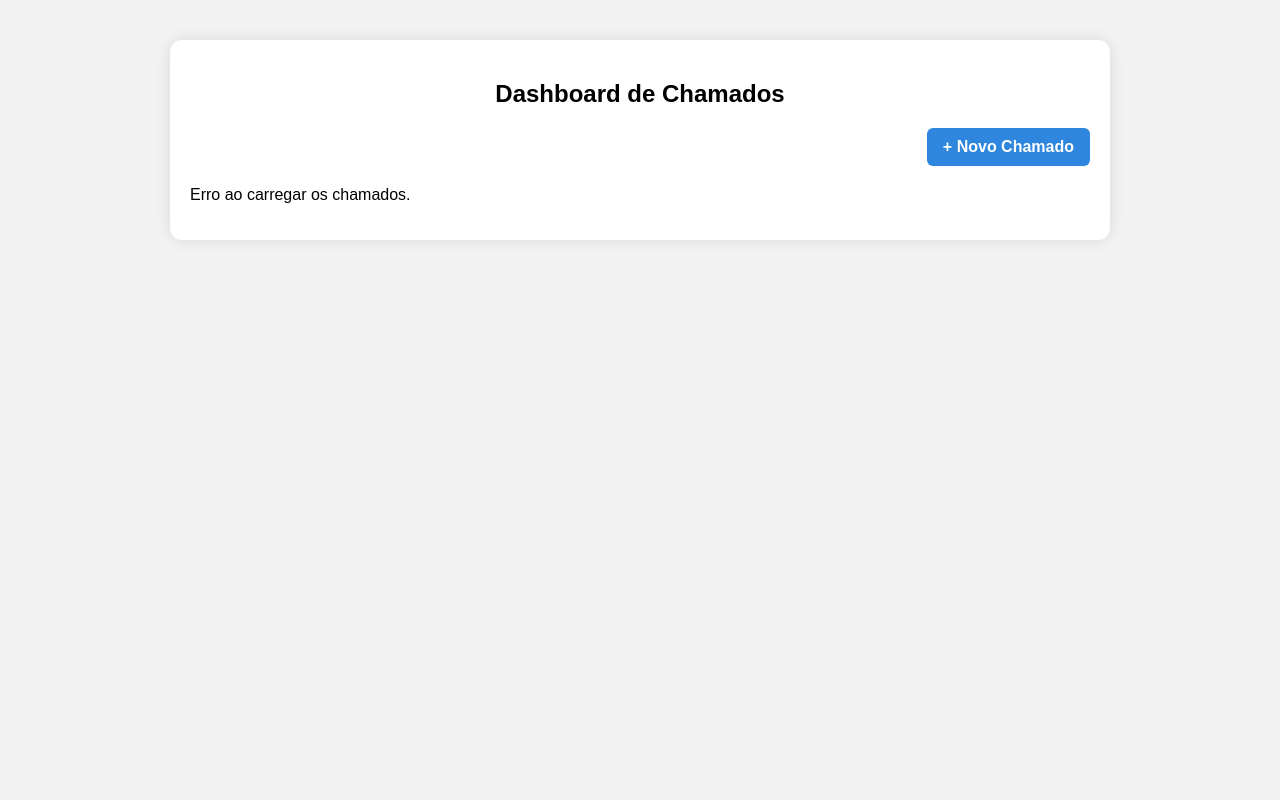
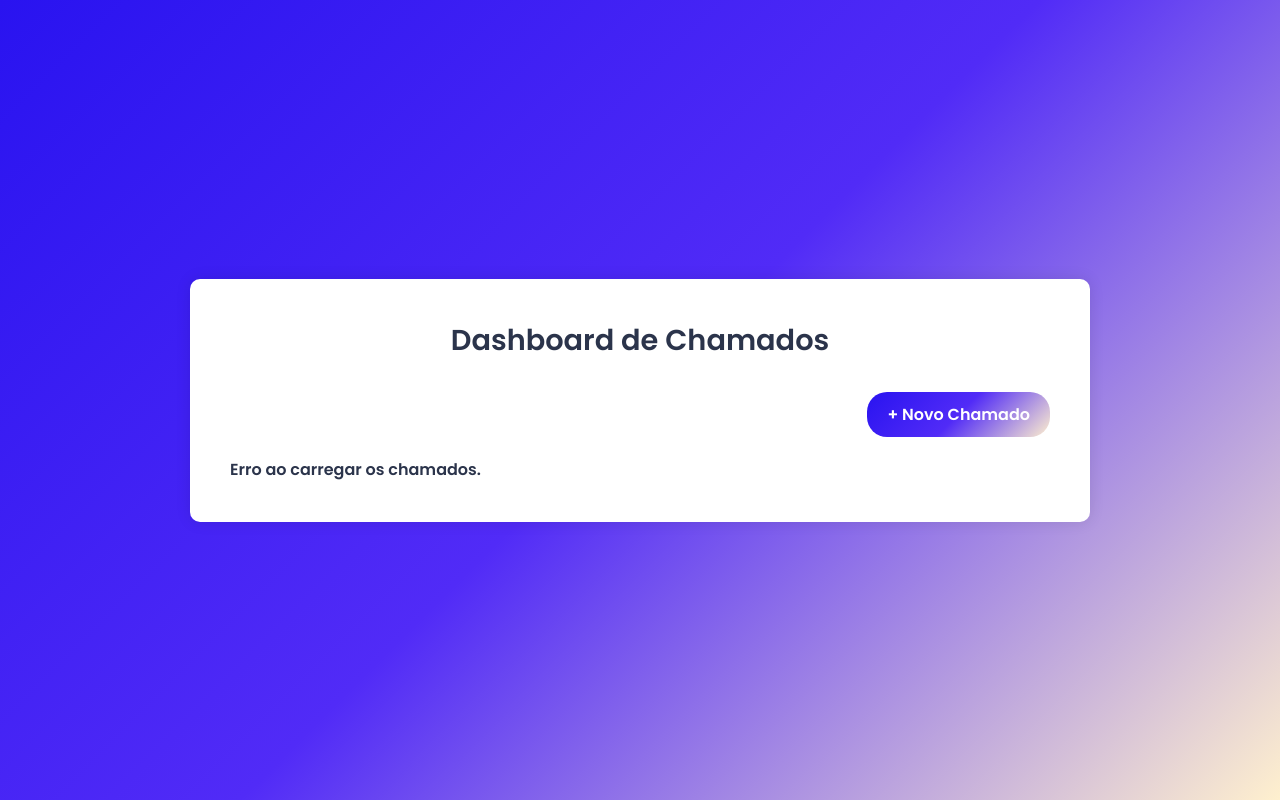
Before and after one commit to Romulo-SSA/atualizado, a plain HTML site: page html/dashboard.html in a window 1280 px wide. Drawn offline with Linux system fonts and the light colour scheme; files that its build step writes are made by us from their sources; no server answers.

Commit message:
Add files via upload

```diff
--- a/css/dashboard.css
+++ b/css/dashboard.css
@@ -1,23 +1,36 @@
-body {
-  font-family: Arial, sans-serif;
-  background-color: #f2f2f2;
+@import url('https://fonts.googleapis.com/css2?family=Poppins:wght@600&display=swap');
+
+* {
   margin: 0;
   padding: 0;
+  box-sizing: border-box;
+}
+
+body {
+  width: 100%;
+  height: 100vh;
+  font-family: 'Poppins', sans-serif;
+  background: linear-gradient(-45deg, #fff0ce, #512bf7, #2913f0);
+  display: flex;
+  justify-content: center;
+  align-items: center;
 }
 
 .container {
+  background: #fff;
+  border-radius: 10px;
+  padding: 40px;
+  width: 80%;
   max-width: 900px;
-  margin: 40px auto;
-  padding: 20px;
-  background-color: #fff;
-  border-radius: 12px;
-  box-shadow: 0 0 15px rgba(0,0,0,0.1);
+  color: #2b344b;
+  animation: iniciar 1.6s ease-out;
+  box-shadow: 0 0 15px rgba(0, 0, 0, 0.1);
 }
 
 .title {
+  font-size: 1.8em;
   text-align: center;
-  font-size: 24px;
-  margin-bottom: 20px;
+  margin-bottom: 30px;
 }
 
 .actions {
@@ -27,16 +40,17 @@ body {
 }
 
 .btn-link {
-  padding: 10px 16px;
-  background-color: #2e86de;
+  padding: 10px 20px;
+  background: linear-gradient(-45deg, #fff0ce, #512bf7, #2913f0);
   color: white;
   text-decoration: none;
-  border-radius: 6px;
+  border-radius: 20px;
   font-weight: bold;
+  transition: background 0.3s ease;
 }
 
 .btn-link:hover {
-  background-color: #2169b5;
+  background: linear-gradient(-45deg, #a4abeb, #4324ca, #210fc5);
 }
 
 .chamado-box {
@@ -50,3 +64,14 @@ body {
 .chamado-box p {
   margin: 5px 0;
 }
+
+@keyframes iniciar {
+  0% {
+    transform: translateY(-20%);
+    opacity: 0;
+  }
+  100% {
+    transform: translateY(0);
+    opacity: 1;
+  }
+}
--- a/html/dashboard.html
+++ b/html/dashboard.html
@@ -4,7 +4,7 @@
   <meta charset="UTF-8">
   <meta name="viewport" content="width=device-width, initial-scale=1.0">
   <title>Dashboard - Chamados</title>
-  <link rel="stylesheet" href="css/dashboard.css">
+  <link rel="stylesheet" href="/css/dashboard.css">
 </head>
 <body>
   <div class="container">
```
